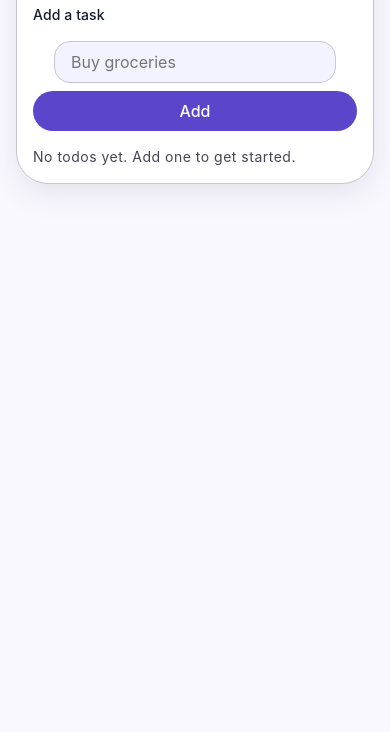
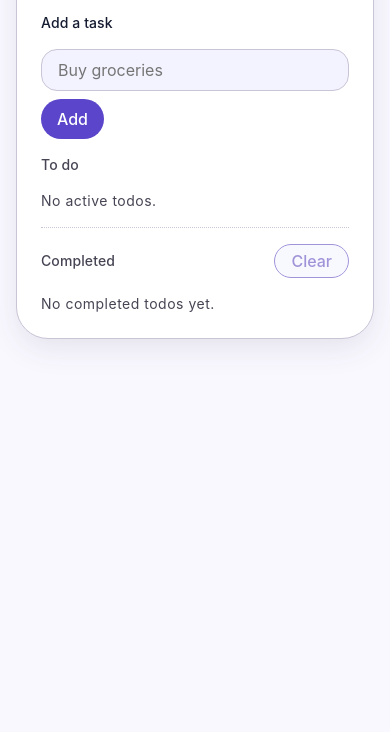
Before and after one commit to forerolina/todo-list-ex, a website built with Vite: page index.html in a window 390 px wide. Shown: the part 112-844 px from the top of the page. Built offline with nearby package versions, Linux system fonts and the light colour scheme.

Commit message:
UI adjustments and clean hardcoded values

```diff
--- a/src/main.js
+++ b/src/main.js
@@ -94,7 +94,6 @@ function createTodoMarkup(todo) {
 function render() {
   const activeTodos = todos.filter((todo) => !todo.isCompleted)
   const completedTodos = todos.filter((todo) => todo.isCompleted)
-  const hasTodos = todos.length > 0
 
   appElement.innerHTML = `
     <main class="todo-app" aria-live="polite">
@@ -118,9 +117,6 @@ function render() {
         </div>
       </form>
 
-      ${
-        hasTodos
-          ? `
       <section class="todo-list-section" aria-label="Active todos">
         <h2 class="todo-list-title">To do</h2>
         ${
@@ -129,24 +125,25 @@ function render() {
             : `<p class="empty-state">No active todos.</p>`
         }
       </section>
-            ${
-              completedTodos.length > 0
-                ? `
+
       <section class="todo-list-section" aria-label="Completed todos">
         <div class="todo-list-section-header">
           <h2 class="todo-list-title">Completed</h2>
-                      <button type="button" class="secondary-button" data-action="clear-completed">
-                        Clear completed
+          <button
+            type="button"
+            class="secondary-button"
+            data-action="clear-completed"
+            ${completedTodos.length === 0 ? 'disabled' : ''}
+          >
+            Clear
           </button>
         </div>
-                    <ul class="todo-list">${completedTodos.map((todo) => createTodoMarkup(todo)).join('')}</ul>
+        ${
+          completedTodos.length > 0
+            ? `<ul class="todo-list">${completedTodos.map((todo) => createTodoMarkup(todo)).join('')}</ul>`
+            : `<p class="empty-state">No completed todos yet.</p>`
+        }
       </section>
-                `
-                : ''
-            }
-          `
-          : `<p class="empty-state">No todos yet. Add one to get started.</p>`
-      }
     </main>
   `
 
--- a/src/style.css
+++ b/src/style.css
@@ -141,6 +141,7 @@
   /* --- Motion --- */
   --motion-duration-fast: 0.2s;
   --motion-ease-standard: ease;
+  --state-disabled-opacity: 0.5;
 
   /* --- Semantic aliases (todo UI / shorter names) --- */
   --bg: var(--color-background);
@@ -262,10 +263,11 @@ body {
   display: flex;
   gap: var(--space-sm);
   align-items: center;
+  flex-wrap: wrap;
 }
 
 .todo-form-row input {
-  flex: 1;
+  flex: 1 1 16rem;
   min-width: 0;
   border: var(--border-width) solid var(--border);
   border-radius: var(--radius-default);
@@ -343,6 +345,11 @@ body {
 .secondary-button:hover {
   background: var(--color-surface-container);
   border-color: var(--color-outline);
+}
+
+.secondary-button:disabled {
+  opacity: var(--state-disabled-opacity);
+  cursor: not-allowed;
 }
 
 .todo-item {
@@ -427,17 +434,3 @@ input:focus-visible {
   outline: var(--focus-outline-width) solid var(--primary);
   outline-offset: var(--focus-outline-offset);
 }
-
-@media (max-width: 640px) {
-  .todo-app {
-    padding: var(--space-md);
-  }
-
-  .todo-form-row {
-    flex-direction: column;
-  }
-
-  .todo-form-row button {
-    width: var(--size-full);
-  }
-}
```
Lines whose indentation alone changed are shown as unchanged.
